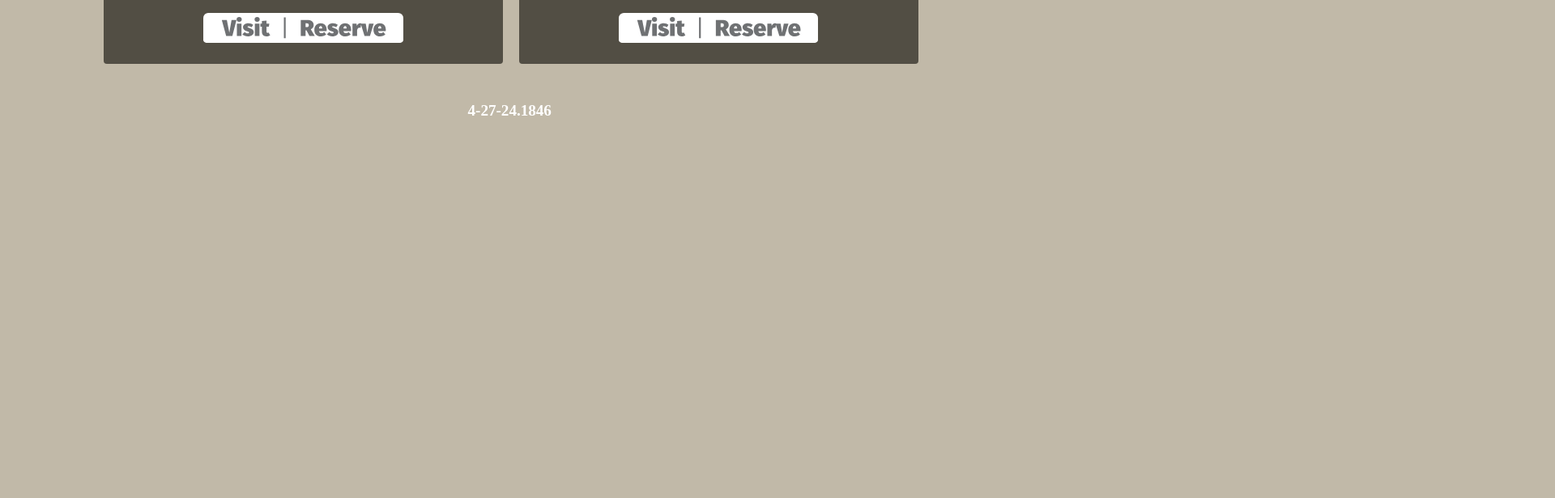
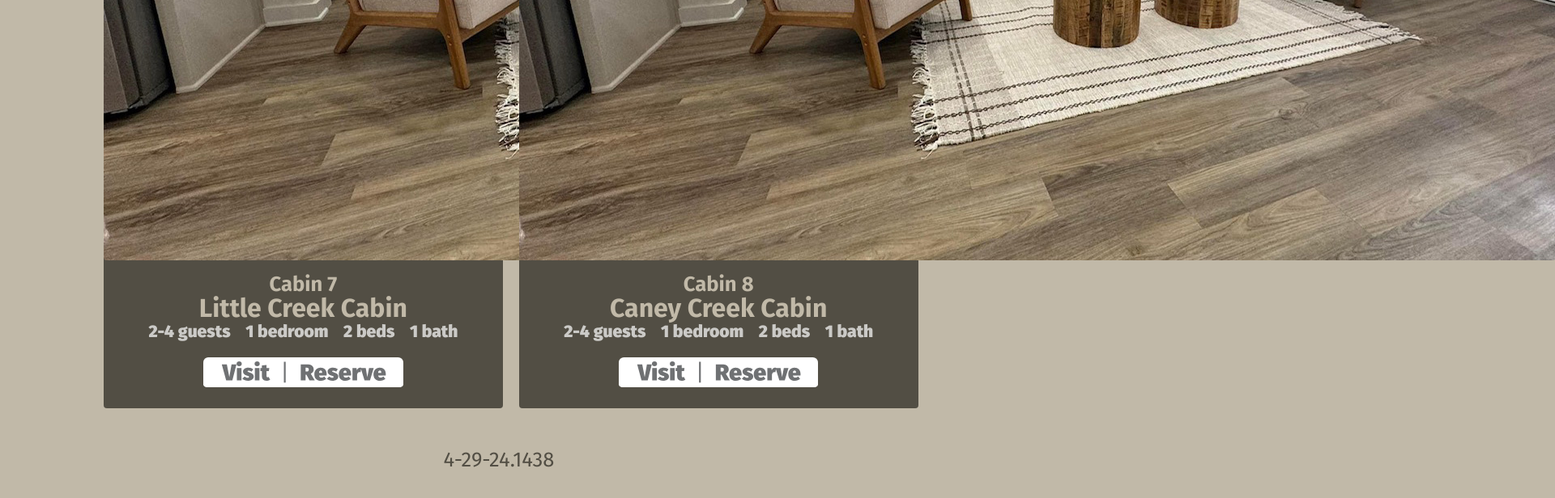
Before and after one commit to randy918/11024-1907-pineywoods, a website built with Parcel: page index.html in a window 1280 px wide. Shown: the part 5016-5632 px from the top of the page at 81% size, 1920 px wide, since content can reach past the window. Built offline with nearby package versions, Linux system fonts and the light colour scheme; a web font is replaced by a local one.

Commit message:
certain photo arrangement,  going to try pairs, next version

```diff
--- a/css/main-rewrite.scss
+++ b/css/main-rewrite.scss
@@ -598,6 +598,13 @@ h4 {
     color: white;
     // position: absolute;
 }
+.h8-br {
+    font-family: "Fira Sans";
+    font-size: 2vw;
+    line-height: 1.8;
+    color: getColor(pineyTypeOne);
+    // position: absolute;
+}
 
 .h9 {
     font-family: "palatino_lt_stdroman";
--- a/index.html
+++ b/index.html
@@ -181,8 +181,8 @@ Cabins are new and nicely appointed with decorative style and comfortable sleepi
                 <div class="flex__item flex__portfolio-df-hb"><a
                         href="https://www.airbnb.com/rooms/1024743047865287483?preview_for_ml=true&source_impression_id=p3_1704770157_26hxfGRh5vsZlWn5"><span
                             class="img-container"><img
-                            src="./img-piney/q01.jpg"><img
-                            src="./img-piney/q02.jpg"></span></a>
+                            src="./img-piney/q02.jpg"><img
+                            src="./img-piney/q03.jpg"></span></a>
                             <h4 class="doit"></h4><h3 class = "cabin--number" >Cabin 5</h3><h3>Sandy Creek Cabin</h3>
                     <h6>2-4 guests&nbsp&nbsp&nbsp&nbsp1 bedroom&nbsp&nbsp&nbsp&nbsp2 beds&nbsp&nbsp&nbsp&nbsp1 bath
                     </h6>
@@ -198,7 +198,7 @@ Cabins are new and nicely appointed with decorative style and comfortable sleepi
                 <div class="flex__item flex__portfolio-df-wf"><a
                         href="https://www.airbnb.com/rooms/1024754616377562627?preview_for_ml=true&source_impression_id=p3_1704770329_Gpsc8h71TGrVmQKx"><span
                             class="img-container"><img
-                                src="./img-piney/q03.jpg"><img
+                                src="./img-piney/q02.jpg"><img
                                 src="./img-piney/q04.jpg"></span></a>
                     <h4 class="doit"></h4>
                     <h3 class = "cabin--number" >Cabin 6</h3><h3>Harvey Creek Cabin</h3>
@@ -216,8 +216,8 @@ Cabins are new and nicely appointed with decorative style and comfortable sleepi
                 <div class="flex__item flex__portfolio-df-hb"><a
                         href="https://www.airbnb.com/rooms/1024754232440720218?preview_for_ml=true&source_impression_id=p3_1704770438_EZl1YmKiocwwHtar"><span
                             class="img-container"><img
-                                src="./img-piney/q05.jpg"><img
-                                src="./img-piney/q06.jpg"></span></a>
+                                src="./img-piney/q02.jpg"><img
+                                src="./img-piney/q05.jpg"></span></a>
                     <h4 class="doit"></h4>
                     <h3 class = "cabin--number" >Cabin 7</h3><h3>Little Creek Cabin</h3>
                     <h6>2-4 guests&nbsp&nbsp&nbsp&nbsp1 bedroom&nbsp&nbsp&nbsp&nbsp2 beds&nbsp&nbsp&nbsp&nbsp1 bath
@@ -234,8 +234,8 @@ Cabins are new and nicely appointed with decorative style and comfortable sleepi
                 <div class="flex__item flex__portfolio-df-wf"><a
                         href="https://www.airbnb.com/rooms/1024775743769168523?preview_for_ml=true&source_impression_id=p3_1704770771_uvLh2TR7e7UkFCKA"><span
                             class="img-container"><img
-                                src="./img-piney/q07.jpg"><img
-                                src="./img-piney/q08.jpg"></span></a>
+                                src="./img-piney/q02.jpg"><img
+                                src="./img-piney/q06.jpg"></span></a>
                     <h4 class="doit"></h4>
 
                     <h3 class = "cabin--number" >Cabin 8</h3><h3>Caney Creek Cabin</h3>
@@ -257,7 +257,7 @@ Cabins are new and nicely appointed with decorative style and comfortable sleepi
                 <div>
                     <span>
                         <ul>
-                            <div class="h8">4-27-24.1846 &nbsp&nbsp&nbsp&nbsp&nbsp&nbsp&nbsp&nbsp&nbsp&nbsp&nbsp&nbsp
+                            <div class="h8-br">4-29-24.1438 &nbsp&nbsp&nbsp&nbsp&nbsp&nbsp&nbsp&nbsp&nbsp&nbsp&nbsp&nbsp
                                 <!-- 11-06-23-0752  -->
                             </div>
                         </ul>
```
Also changed, not shown: css/main-rewrite.css, 1 other file.
